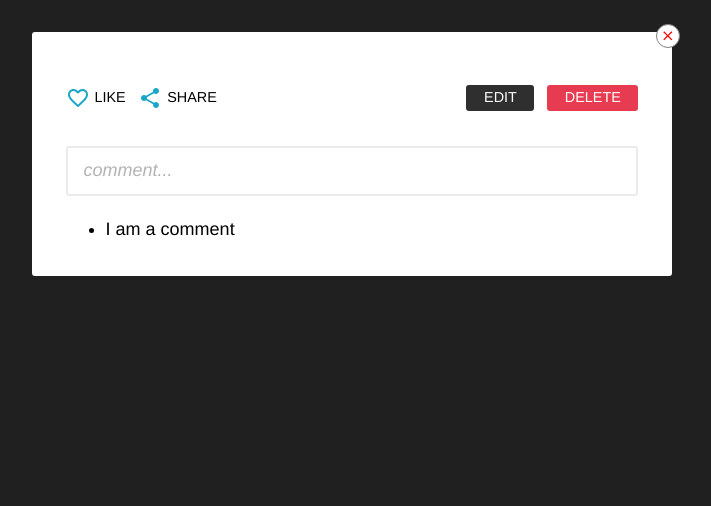
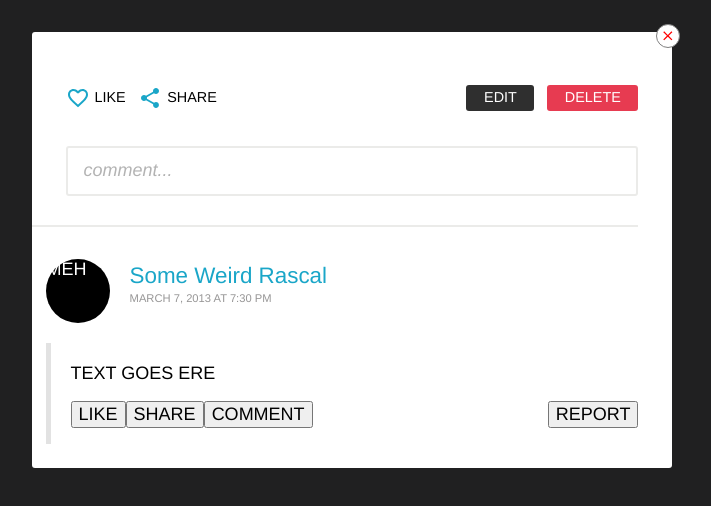
Before and after one commit to fpfilipov94/video-embed-popup, a React (Create React App) app: page /video/1 in a window 1280 px wide. Shown: the top 506 px of the page, without its empty margins (288-999 px from the left). Built offline with nearby package versions, Linux system fonts and the light colour scheme.

Commit message:
Some comment styling

```diff
--- /dev/null
+++ b/src/assets/styles/_commentList.scss
@@ -0,0 +1,75 @@
+.CommentList {
+    list-style: none;
+    margin-top: 2rem;
+    margin-left: 0.9rem;
+    margin-right: 2.1rem;
+    padding: 0;
+    padding-bottom: 1.5rem;
+
+    .CommentContainer {
+        padding: 0;
+        margin: 0;
+
+        .CommentInfo {
+            display: flex;
+            .CommentUserAvatar {
+                background-color: #000;
+                color: #fff;
+
+                width: 4rem;
+                height: 4rem;
+                border-radius: 100px;
+            }
+
+            .CommentUserInfo {
+                margin-left: 1.2rem;
+
+                .CommentUserName,
+                .CommentUserPostDate {
+                    margin: 0;
+                    padding: 0;
+                }
+
+                .CommentUserName {
+                    color: #1aa6c8;
+                    font-size: 1.4rem;
+                    margin-top: 0.3rem;
+                    margin-bottom: 0.2rem;
+                }
+
+                .CommentUserPostDate {
+                    font-size: 0.7rem;
+                    color: #979696;
+                }
+            }
+        }
+
+        .CommentBody {
+            margin-top: 1.3rem;
+            border-left: 5px solid #e2e2e2;
+            padding-top: 1.2rem;
+            padding-left: 1.2rem;
+            padding-bottom: 1rem;
+
+            .CommentText {
+                margin-bottom: 1.1rem;
+            }
+
+            .CommentActions {
+                &::after {
+                    display: table;
+                    content: "";
+                    clear: both;
+                }
+
+                .CommentActionsSocial {
+                    float: left;
+                }
+
+                .CommentActionsReport {
+                    float: right;
+                }
+            }
+        }
+    }
+}
--- a/src/assets/styles/_video.scss
+++ b/src/assets/styles/_video.scss
@@ -1,6 +1,13 @@
 @import "./videoButtons";
 @import "./addComment";
+@import "./commentList";
 
 .Video {
-    padding: 2.1rem 2.1rem 1.2rem;
+    .PlayerUIContainer {
+        padding-top: 2.1rem;
+        padding-left: 2.1rem;
+        padding-bottom: 1.5rem;
+        margin-right: 2.1rem;
+        border-bottom: 2px solid #ebebe9;
+    }
 }
--- a/src/components/pages/Video.jsx
+++ b/src/components/pages/Video.jsx
@@ -9,9 +9,11 @@ export default class Video extends Component {
     render() {
         return (
             <div className="Video">
-                <Player videoId={this.props.match.params.id} />
-                <VideoButtons />
-                <AddComment />
+                <div className="PlayerUIContainer">
+                    <Player videoId={this.props.match.params.id} />
+                    <VideoButtons />
+                    <AddComment />
+                </div>
                 <CommentList />
             </div>
         );
--- a/src/components/partial/comments/Comment.jsx
+++ b/src/components/partial/comments/Comment.jsx
@@ -1,3 +1,26 @@
 import React from "react";
 
-export default () => <div>I am a comment</div>;
+export default () => (
+    <li className="CommentContainer">
+        <section className="CommentInfo">
+            <div className="CommentUserAvatar">MEH</div>
+            <div className="CommentUserInfo">
+                <p className="CommentUserName">Some Weird Rascal</p>
+                <p className="CommentUserPostDate">MARCH 7, 2013 AT 7:30 PM</p>
+            </div>
+        </section>
+        <section className="CommentBody">
+            <div className="CommentText">TEXT GOES ERE</div>
+            <div className="CommentActions">
+                <div className="CommentActionsSocial">
+                    <button>LIKE</button>
+                    <button>SHARE</button>
+                    <button>COMMENT</button>
+                </div>
+                <div className="CommentActionsReport">
+                    <button>REPORT</button>
+                </div>
+            </div>
+        </section>
+    </li>
+);
--- a/src/components/partial/comments/CommentList.jsx
+++ b/src/components/partial/comments/CommentList.jsx
@@ -5,10 +5,8 @@ import Comment from "./Comment";
 class CommentList extends Component {
     render() {
         return (
-            <ul>
-                <li>
-                    <Comment />
-                </li>
+            <ul className="CommentList">
+                <Comment />
             </ul>
         );
     }
```
